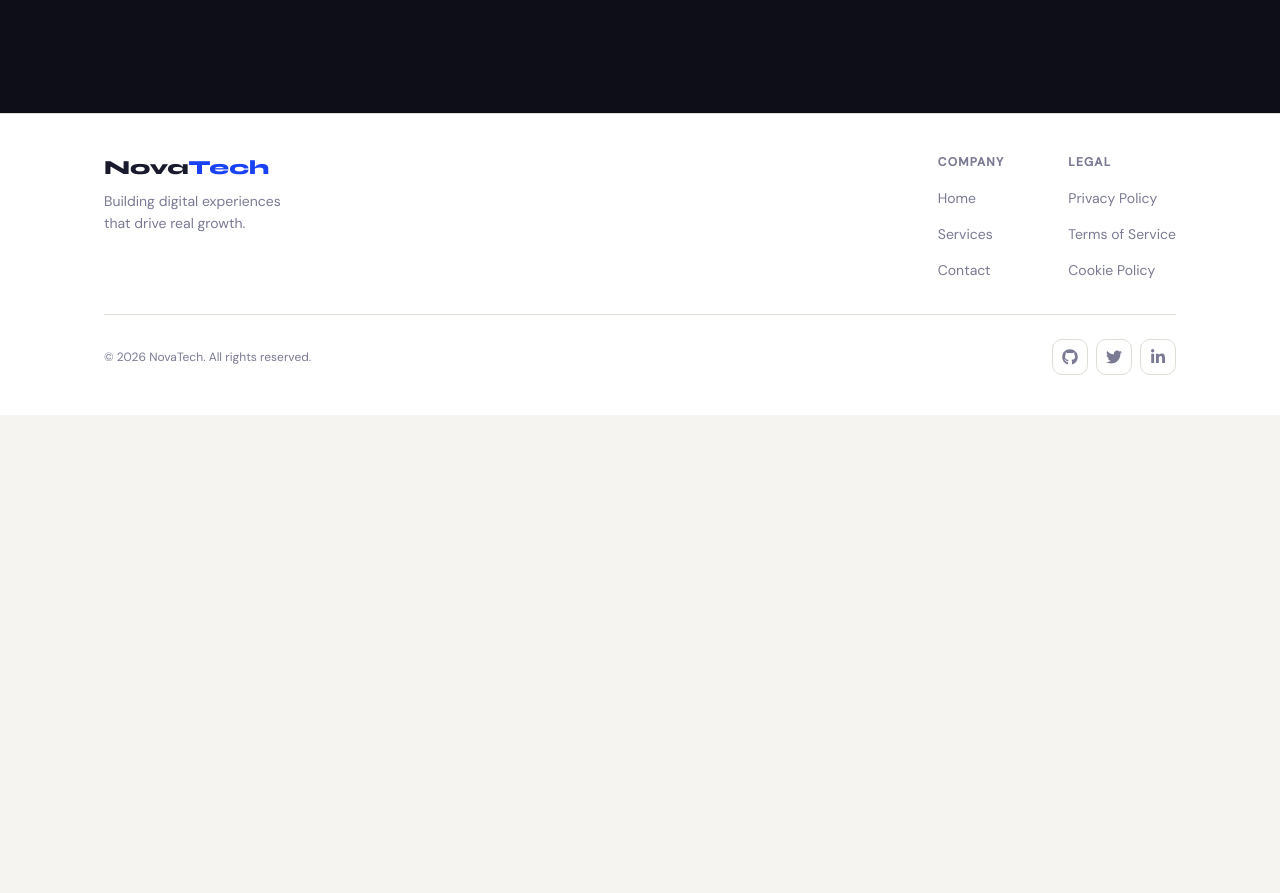
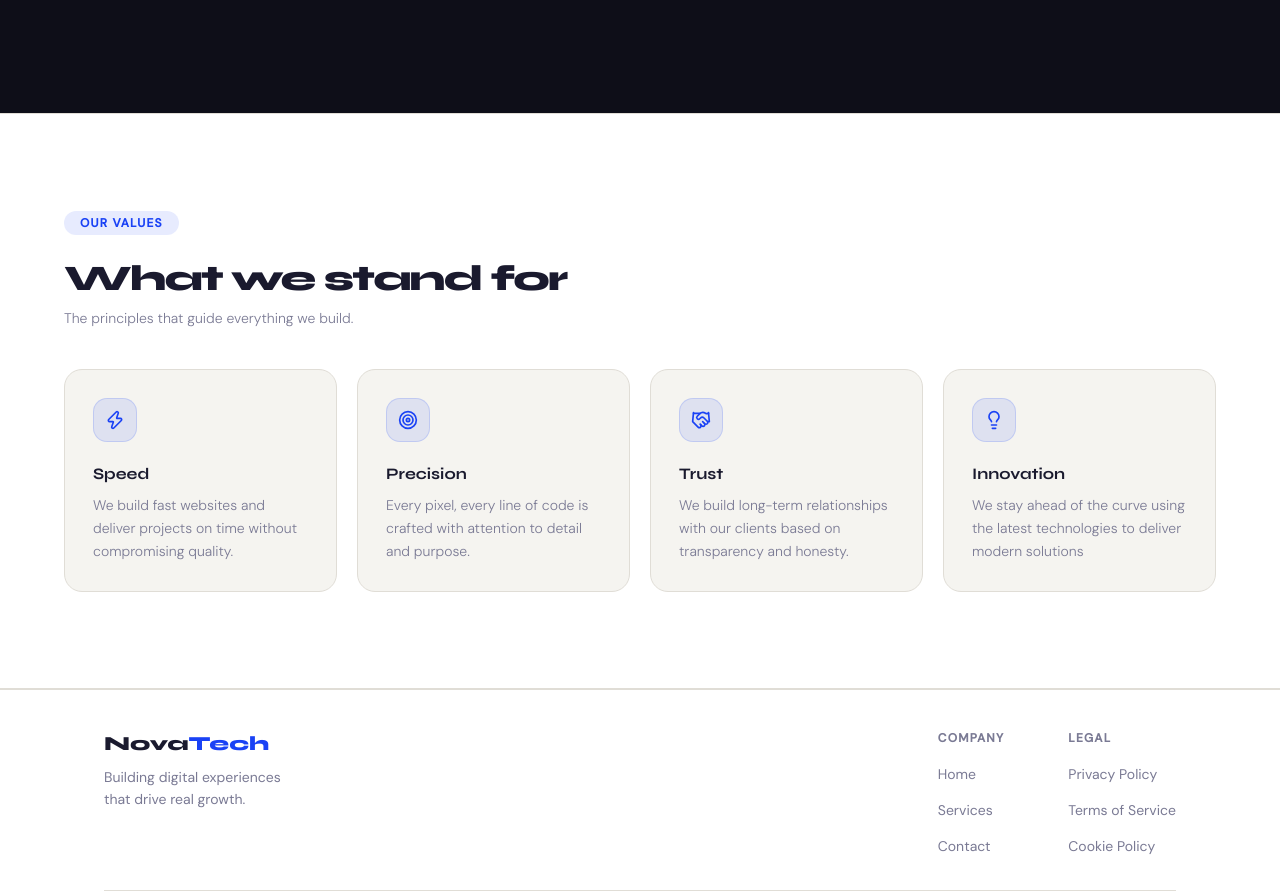
Before and after one commit to sadiksaifi9958/nova-tech-2.0, a Next.js app: page /about in a window 1280 px wide. Shown: the part 1076-1969 px from the top of the page. Before the commit the page ends 1491 px from the top, so only its background shows below. Built offline with nearby package versions, Linux system fonts and the light colour scheme.

Commit message:
feat: add Values section with 4 typed cards

```diff
--- a/app/about/page.tsx
+++ b/app/about/page.tsx
@@ -1,6 +1,14 @@
 import React from "react";
 import { Stat, Feature } from "@/lib/types";
-import { Rocket, TrendingUp, Shield } from "lucide-react";
+import {
+  Rocket,
+  TrendingUp,
+  Shield,
+  Zap,
+  Target,
+  Handshake,
+  Lightbulb,
+} from "lucide-react";
 
 const stats: Stat[] = [
   { number: "50", suffix: "+", label: "Projects completed" },
@@ -23,6 +31,29 @@ const missions: Feature[] = [
     title: "Stay secure",
     desc: "Security is built in from day one — not added as an afterthought.",
     icon: Shield,
+  },
+];
+
+const values: Feature[] = [
+  {
+    title: "Speed",
+    desc: "We build fast websites and deliver projects on time without compromising quality.",
+    icon: Zap,
+  },
+  {
+    title: "Precision",
+    desc: "Every pixel, every line of code is crafted with attention to detail and purpose.",
+    icon: Target,
+  },
+  {
+    title: "Trust",
+    desc: "We build long-term relationships with our clients based on transparency and honesty.",
+    icon: Handshake,
+  },
+  {
+    title: "Innovation",
+    desc: "We stay ahead of the curve using the latest technologies to deliver modern solutions",
+    icon: Lightbulb,
   },
 ];
 
@@ -115,6 +146,40 @@ function page() {
           </div>
         </div>
       </section>
+      <section className="py-24 px-[5%] bg-card border-y border-border">
+        <div className="max-w-[1200px] mx-auto">
+          <div className="text-xs text-primary bg-primary/10 inline-flex rounded-full px-4 py-1 font-semibold uppercase tracking-widest mb-3">
+            Our Values
+          </div>
+          <h1 className="text-3xl md:text-4xl font-extrabold tracking-tighter text-foreground mt-3 mb-2">
+            What we stand for
+          </h1>
+          <p className="text-sm text-muted-foreground font-light leading-relaxed">
+            The principles that guide everything we build.
+          </p>
+          <div className="grid grid-cols-1 md:grid-cols-4 gap-5 mt-10">
+            {values.map((item) => {
+              const Icon = item.icon;
+              return (
+                <div
+                  className="bg-background border border-border rounded-2xl p-7 hover:border-primary/30 hover:shadow-md transition-all duration-200"
+                  key={item.title}
+                >
+                  <span className="w-11 h-11 bg-primary/10 border border-primary/15 rounded-xl flex items-center justify-center mb-5">
+                    <Icon className="w-5 h-5 text-primary" />
+                  </span>
+                  <h3 className="font-bold text-foreground mb-2">
+                    {item.title}
+                  </h3>
+                  <p className="text-sm text-muted-foreground font-light leading-relaxed">
+                    {item.desc}
+                  </p>
+                </div>
+              );
+            })}
+          </div>
+        </div>
+      </section>
     </>
   );
 }
```
